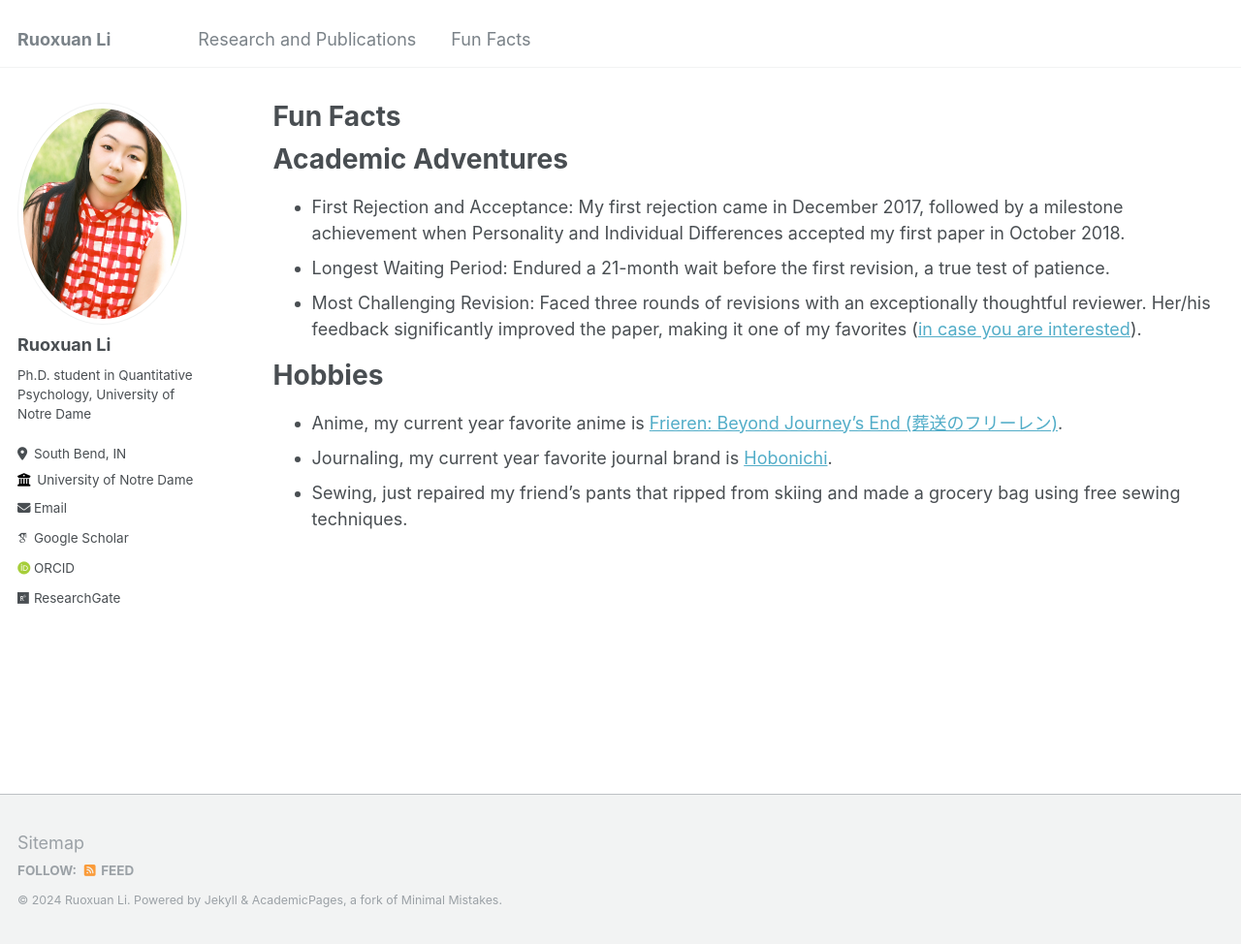
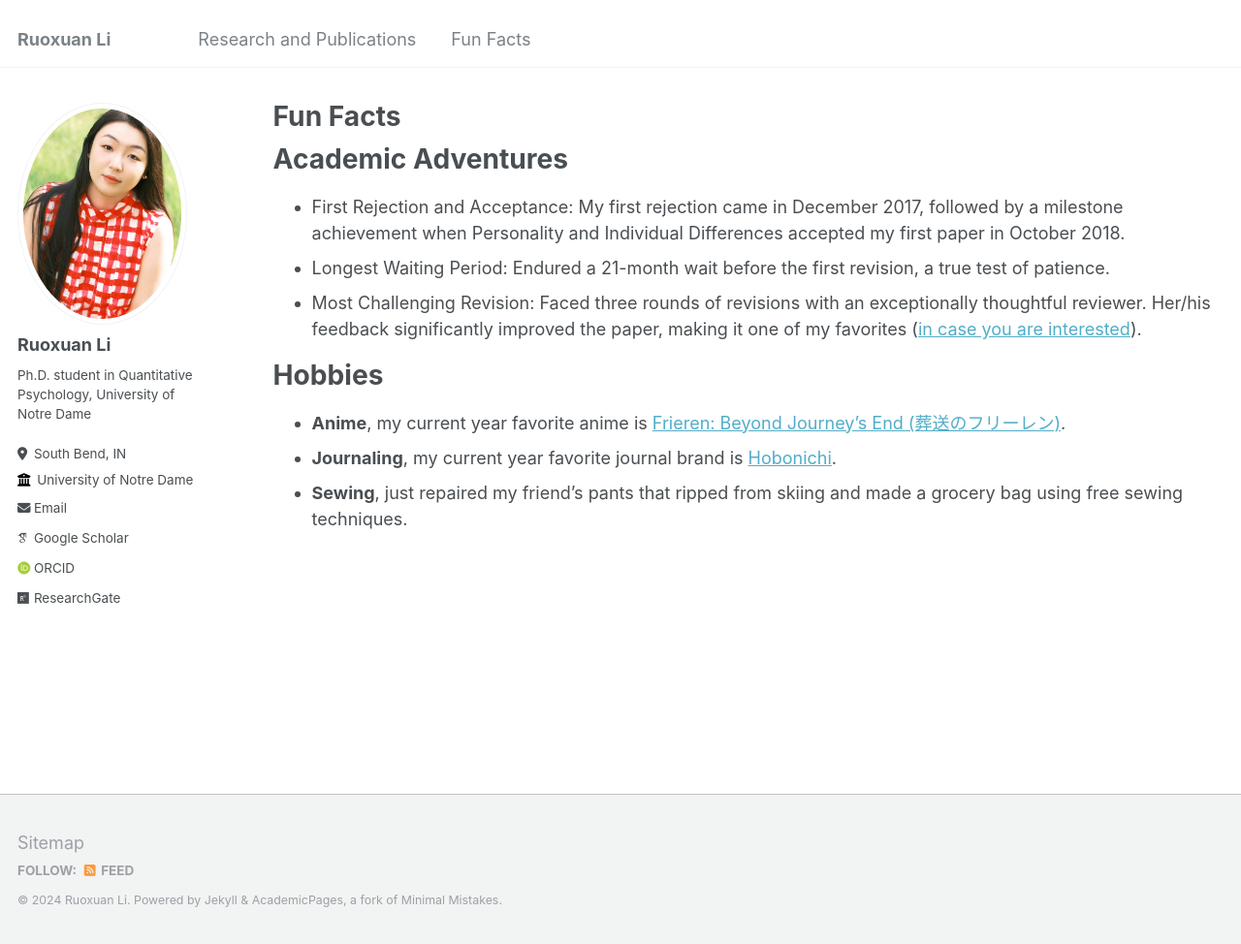
Before and after one commit to Ruoxuan-Li-Roxanne/Ruoxuan-Li-Roxanne.github.io, a Jekyll site: the page built from _pages/funfacts.md, in a window 1280 px wide and 974 px high. Shown: the whole window at 97% size. Built offline with Jekyll 4.4.1, drawn with Linux system fonts in a browser that asks for light colours; some web fonts are replaced.

```diff
--- a/_pages/funfacts.md
+++ b/_pages/funfacts.md
@@ -13,6 +13,6 @@ Academic Adventures
 
 Hobbies
 ======
-- Anime, my current year favorite anime is [Frieren: Beyond Journey's End (葬送のフリーレン)](https://frieren-anime.jp/).
-- Journaling, my current year favorite journal brand is [Hobonichi](https://www.1101.com/store/techo/en/).
-- Sewing, just repaired my friend's pants that ripped from skiing and made a grocery bag using free sewing techniques.
+- **Anime**, my current year favorite anime is [Frieren: Beyond Journey's End (葬送のフリーレン)](https://frieren-anime.jp/).
+- **Journaling**, my current year favorite journal brand is [Hobonichi](https://www.1101.com/store/techo/en/).
+- **Sewing**, just repaired my friend's pants that ripped from skiing and made a grocery bag using free sewing techniques.
```
